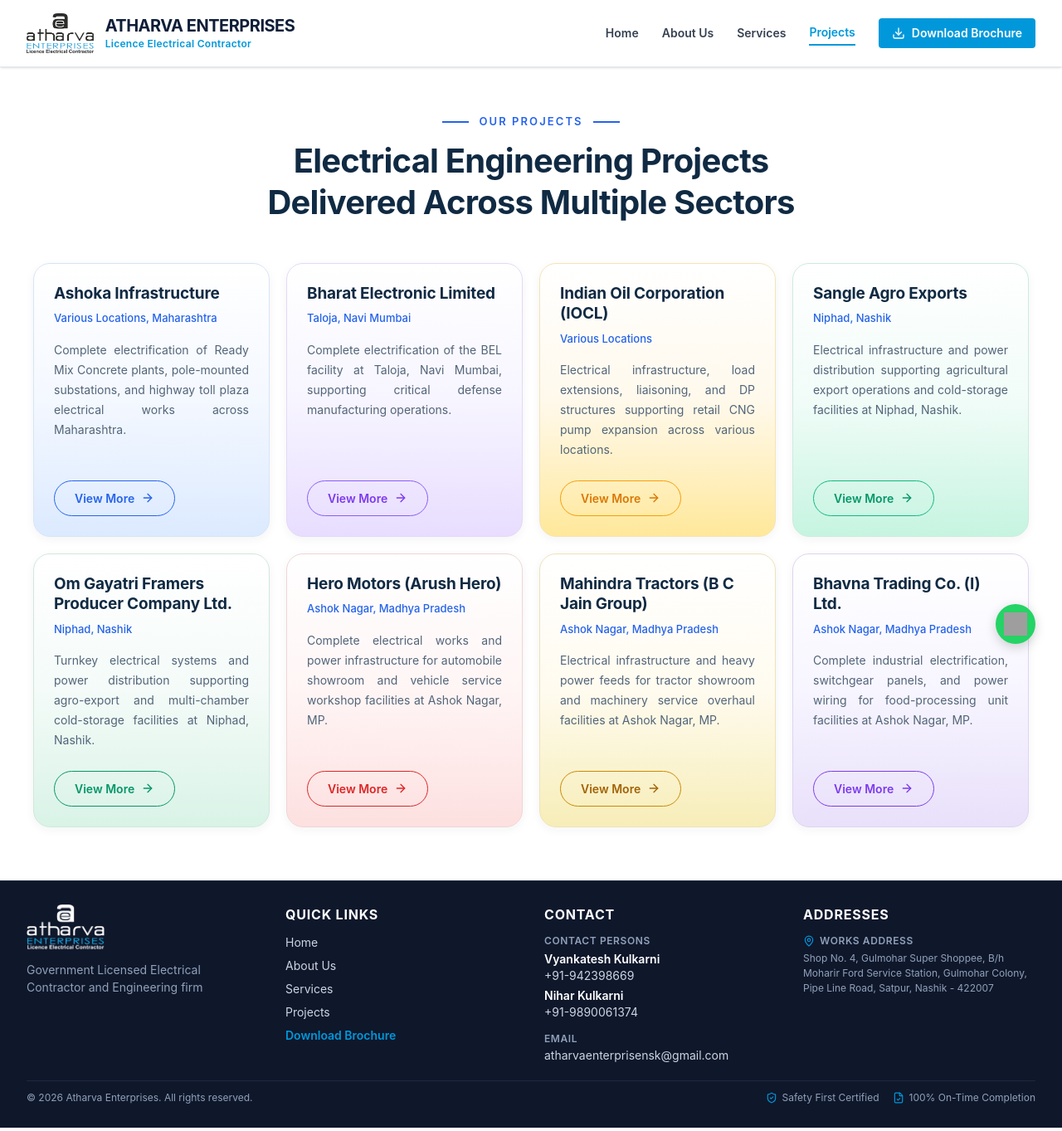
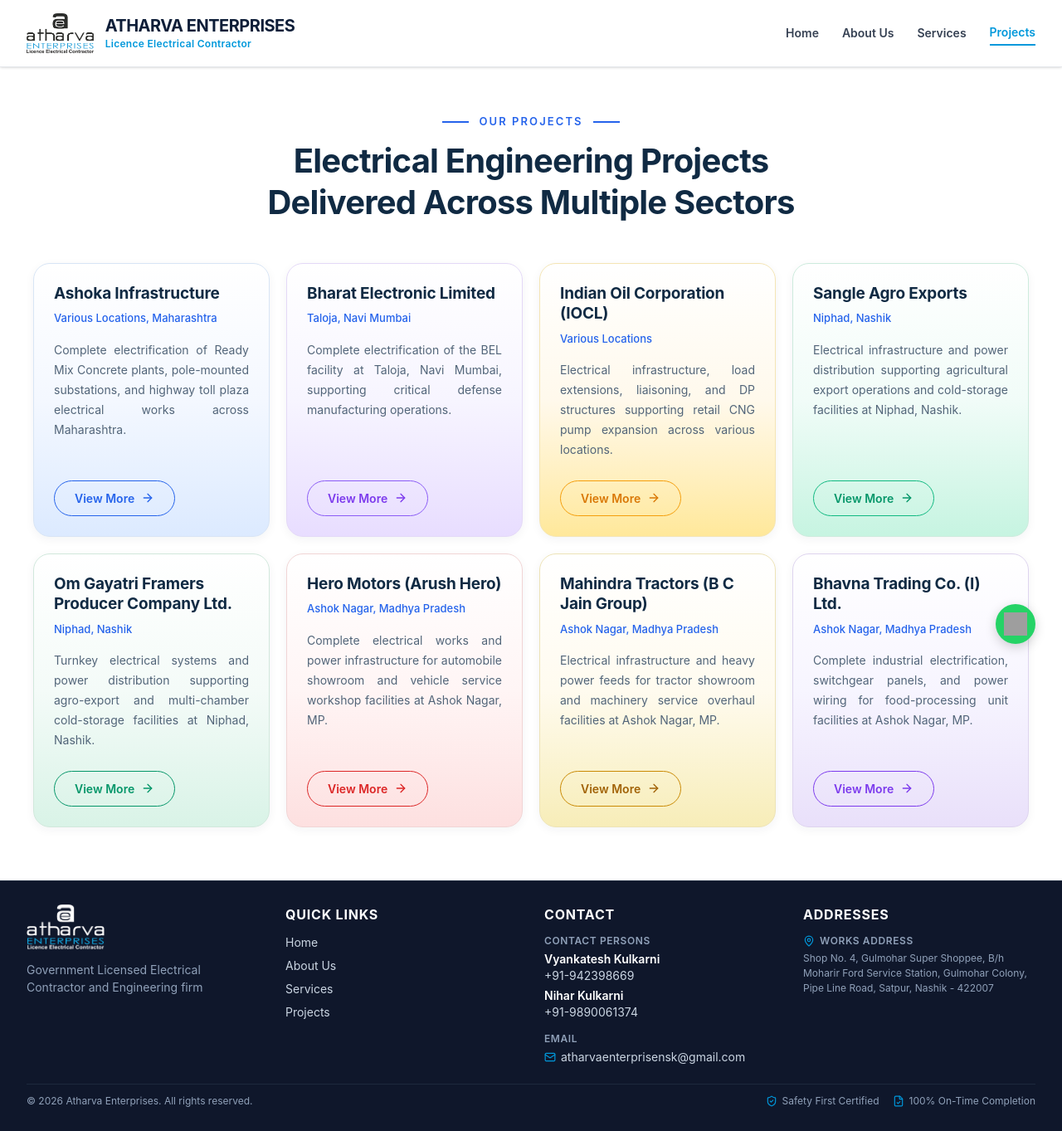
Before and after one commit to straveda15/atharva-website, a React (Vite) app: page /projects in a window 1280 px wide. Shown: the whole page at 83% size. Built offline with nearby package versions, Linux system fonts and the light colour scheme; grey boxes are pictures that could not be loaded.

Commit message:
Update Atharva website UI and project pages

```diff
--- a/src/components/Footer.jsx
+++ b/src/components/Footer.jsx
@@ -1,10 +1,19 @@
-
 import React from "react";
 import { Link } from "react-router-dom";
-import { MapPin, ShieldCheck, FileCheck } from "lucide-react";
+import { MapPin, ShieldCheck, FileCheck, Mail } from "lucide-react";
 import logo from "../assets/footerlogo.png";
 
 const Footer = () => {
+  const email = "atharvaenterprisensk@gmail.com";
+
+  const openEmailCompose = () => {
+    window.open(
+      `https://mail.google.com/mail/?view=cm&fs=1&to=${encodeURIComponent(email)}`,
+      "_blank",
+      "noopener,noreferrer"
+    );
+  };
+
   return (
     <footer className="border-t border-slate-800 bg-slate-900 text-slate-300">
       {/* MAIN FOOTER */}
@@ -13,7 +22,7 @@
 
           {/* COLUMN 1 — ABOUT */}
           <div className="space-y-3">
-            {/* LOGO — NO WHITE BACKGROUND */}
+            {/* LOGO */}
             <div className="flex items-center">
               <img
                 src={logo}
@@ -22,7 +31,7 @@
               />
             </div>
 
-            <p className="w-full sm:max-w-[330px] text-sm leading-[1.35rem] text-slate-400">
+            <p className="w-full text-sm leading-[1.35rem] text-slate-400 sm:max-w-[330px]">
               Government Licensed Electrical Contractor and Engineering firm
             </p>
           </div>
@@ -69,16 +78,6 @@
                   Projects
                 </Link>
               </li>
-
-              <li>
-                <a
-                  href="/Atharva-Enterprises-Brochure.pdf"
-                  download="Atharva-Enterprises-Brochure.pdf"
-                  className="font-semibold text-[#0098db] transition-colors hover:text-white"
-                >
-                  Download Brochure
-                </a>
-              </li>
             </ul>
           </div>
 
@@ -89,6 +88,8 @@
             </h3>
 
             <div className="space-y-2.5 text-sm">
+
+              {/* CONTACT PERSONS */}
               <div>
                 <p className="text-xs font-semibold uppercase tracking-wider text-slate-400">
                   Contact Persons
@@ -117,17 +118,24 @@
                 </a>
               </div>
 
+              {/* EMAIL */}
               <div className="pt-1">
                 <p className="text-xs font-semibold uppercase tracking-wider text-slate-400">
                   Email
                 </p>
 
-                <a
-                  href="mailto:atharvaenterprisensk@gmail.com"
-                  className="mt-0.5 block break-all text-slate-300 transition-colors hover:text-[#0098db]"
+                <button
+                  type="button"
+                  onClick={openEmailCompose}
+                  className="mt-1 inline-flex max-w-full cursor-pointer items-center gap-1.5 break-all border-0 bg-transparent p-0 text-left text-slate-300 transition-colors hover:text-[#0098db] focus:outline-none focus-visible:ring-2 focus-visible:ring-[#0098db] focus-visible:ring-offset-2 focus-visible:ring-offset-slate-900"
+                  aria-label="Compose email to Atharva Enterprises"
                 >
-                  atharvaenterprisensk@gmail.com
-                </a>
+                  <Mail className="h-3.5 w-3.5 shrink-0 text-[#0098db]" />
+
+                  <span>
+                    atharvaenterprisensk@gmail.com
+                  </span>
+                </button>
               </div>
             </div>
           </div>
@@ -139,7 +147,6 @@
             </h3>
 
             <div className="space-y-4 text-sm">
-
 
               {/* WORKS ADDRESS */}
               <div>
@@ -160,14 +167,14 @@
         </div>
 
         {/* BOTTOM BAR */}
-        <div className="mt-5 flex flex-col items-center justify-between gap-3 border-t border-slate-800 pt-3 text-xs text-slate-400 sm:flex-row text-center sm:text-left">
+        <div className="mt-5 flex flex-col items-center justify-between gap-3 border-t border-slate-800 pt-3 text-center text-xs text-slate-400 sm:flex-row sm:text-left">
 
           <p>
             © {new Date().getFullYear()} Atharva Enterprises. All rights
             reserved.
           </p>
 
-          <div className="flex flex-wrap justify-center items-center gap-3 sm:gap-4">
+          <div className="flex flex-wrap items-center justify-center gap-3 sm:gap-4">
             <span className="flex items-center gap-1.5">
               <ShieldCheck className="h-3.5 w-3.5 text-[#0098db]" />
               Safety First Certified
--- a/src/components/Header.jsx
+++ b/src/components/Header.jsx
@@ -1,6 +1,6 @@
 import React, { useState } from "react";
 import { Link, NavLink } from "react-router-dom";
-import { Menu, X, Download } from "lucide-react";
+import { Menu, X } from "lucide-react";
 import logo from "../assets/atharvalogo.png";
 
 const navigation = [
@@ -33,17 +33,19 @@
             alt="Atharva Enterprises Logo"
             className="h-11 sm:h-12 w-auto object-contain"
           />
+
           <div className="flex flex-col justify-center text-left">
             <span className="text-[17px] sm:text-[20px] font-bold tracking-tight text-[#0e1e38] leading-tight">
               ATHARVA ENTERPRISES
             </span>
+
             <span className="text-[11px] sm:text-[12px] font-semibold text-[#0098db] tracking-wide">
               Licence Electrical Contractor
             </span>
           </div>
         </Link>
 
-        {/* RIGHT: NAVIGATION (DESKTOP) */}
+        {/* RIGHT: NAVIGATION - DESKTOP */}
         <nav className="hidden items-center gap-7 md:flex">
           {navigation.map((item) => (
             <NavLink
@@ -60,16 +62,6 @@
               {item.name}
             </NavLink>
           ))}
-
-          {/* DOWNLOAD BROCHURE BUTTON */}
-          <a
-            href="/Atharva-Enterprises-Brochure.pdf"
-            download="Atharva-Enterprises-Brochure.pdf"
-            className="inline-flex items-center gap-2 rounded bg-[#0098db] px-4 py-2 text-sm font-semibold text-white transition-colors hover:bg-[#0082bd]"
-          >
-            <Download className="h-4 w-4" />
-            <span>Download Brochure</span>
-          </a>
         </nav>
 
         {/* MOBILE MENU TOGGLE BUTTON */}
@@ -79,7 +71,11 @@
           className="inline-flex h-9 w-9 items-center justify-center rounded border border-gray-300 text-gray-700 transition-colors hover:bg-gray-100 focus:outline-none md:hidden"
           aria-label={mobileMenuOpen ? "Close menu" : "Open menu"}
         >
-          {mobileMenuOpen ? <X className="h-5 w-5" /> : <Menu className="h-5 w-5" />}
+          {mobileMenuOpen ? (
+            <X className="h-5 w-5" />
+          ) : (
+            <Menu className="h-5 w-5" />
+          )}
         </button>
       </div>
 
@@ -103,18 +99,6 @@
                 {item.name}
               </NavLink>
             ))}
-
-            <div className="pt-2">
-              <a
-                href="/Atharva-Enterprises-Brochure.pdf"
-                download="Atharva-Enterprises-Brochure.pdf"
-                onClick={closeMenu}
-                className="flex w-full items-center justify-center gap-2 rounded bg-[#0098db] px-4 py-2.5 text-sm font-semibold text-white transition-colors hover:bg-[#0082bd]"
-              >
-                <Download className="h-4 w-4" />
-                <span>Download Brochure</span>
-              </a>
-            </div>
           </nav>
         </div>
       )}
--- a/src/components/ServiceDetail.jsx
+++ b/src/components/ServiceDetail.jsx
@@ -432,7 +432,7 @@
               {/* Action Button (Blue as logo) + Trust Badge */}
               <div className="mt-5 flex flex-col items-start sm:flex-row sm:items-center gap-3 sm:gap-5">
                 <a
-                  href="https://wa.me/919422247738?text=Hello%20Atharva%20Enterprises,%20I%20would%20like%20to%20inquire%20about%20your%20services"
+                  href="https://wa.me/919890061374?text=Hello%20Atharva%20Enterprises,%20I%20would%20like%20to%20inquire%20about%20your%20services"
                   target="_blank"
                   rel="noopener noreferrer"
                   className="inline-flex w-fit items-center gap-1.5 sm:gap-2 rounded-full bg-[#0098db] px-4 py-2 sm:px-6 sm:py-2.5 text-xs sm:text-[15px] font-semibold text-white shadow-xs transition-all duration-200 hover:bg-[#0082bd]"
--- a/src/components/WhatsAppButton.jsx
+++ b/src/components/WhatsAppButton.jsx
@@ -2,7 +2,7 @@
 import React from "react";
 
 const WhatsAppButton = () => {
-  const phoneNumber = "91942398669";
+  const phoneNumber = "919890061374";
 
   const whatsappUrl = `https://wa.me/${phoneNumber}?text=${encodeURIComponent(
     "Hello Atharva Enterprises, I would like to know more about your electrical engineering services."
--- a/src/pages/ProjectDetailPage.jsx
+++ b/src/pages/ProjectDetailPage.jsx
@@ -80,7 +80,7 @@
               {/* Action Buttons */}
               <div className="mt-6 sm:mt-8 flex flex-col items-start sm:flex-row sm:items-center gap-3 sm:gap-4">
                 <a
-                  href={`https://wa.me/919422247738?text=Hello%20Atharva%20Enterprises,%20I%20am%20interested%20in%20learning%20more%20about%20your%20project%20execution%20for%20${encodeURIComponent(
+                  href={`https://wa.me/919890061374?text=Hello%20Atharva%20Enterprises,%20I%20am%20interested%20in%20learning%20more%20about%20your%20project%20execution%20for%20${encodeURIComponent(
                     project.client
                   )}`}
                   target="_blank"
--- a/src/pages/ServicesPage.jsx
+++ b/src/pages/ServicesPage.jsx
@@ -96,7 +96,7 @@
             </p>
             <div className="mt-6 flex flex-col sm:flex-row items-center justify-center gap-3 sm:gap-4">
               <a
-                href="https://wa.me/919422247738?text=Hello%20Atharva%20Enterprises,%20I%20would%20like%20to%20discuss%20an%20electrical%20project"
+                href="https://wa.me/919890061374?text=Hello%20Atharva%20Enterprises,%20I%20would%20like%20to%20discuss%20an%20electrical%20project"
                 target="_blank"
                 rel="noopener noreferrer"
                 className="inline-flex w-full sm:w-auto items-center justify-center gap-2 rounded bg-[#0098db] px-6 py-3 text-sm font-semibold text-white shadow-xs transition-colors hover:bg-[#0082bd]"
```
Also changed, not shown: src/components/ProjectsSection.jsx (+11 -10 lines), src/components/ServicesSection.jsx (+9 -17 lines).
